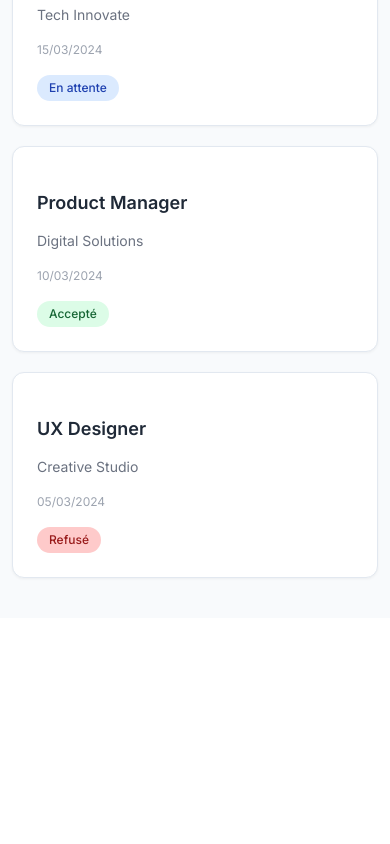
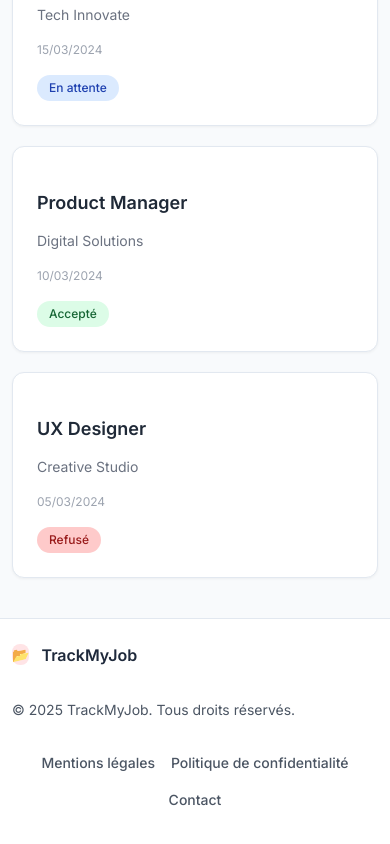
Before and after one commit to Maria29-b/suivie-candidature, a React app in the folder frontend/: page / in a window 390 px wide. Shown: the part 1027-1871 px from the top of the page. Before the commit the page ends 1645 px from the top, so only its background shows below. Built offline with nearby package versions, Linux system fonts and the light colour scheme; the HTML template or start-up script is replaced by a standard one.

Commit message:
feat: ajouter le  footer

```diff
--- a/frontend/src/index.css
+++ b/frontend/src/index.css
@@ -498,3 +498,43 @@ hr {
 .application-card, .stat-card {
   animation: fadeIn 0.3s ease-out;
 }
+
+/* Footer Styles */
+footer {
+  background-color: white;
+  border-top: 1px solid #e2e8f0;
+}
+
+footer a {
+  transition: color 0.2s ease-in-out;
+}
+
+/* Layout pour le footer fixe */
+.flex-col {
+  flex-direction: column;
+}
+
+.flex-1 {
+  flex: 1;
+}
+
+.mt-auto {
+  margin-top: auto;
+}
+
+/* Responsive */
+@media (max-width: 768px) {
+  footer .flex-col {
+    text-align: center;
+  }
+
+  footer .flex-col > div {
+    margin-bottom: 1rem;
+  }
+
+  footer .flex.gap-4 {
+    flex-wrap: wrap;
+    justify-content: center;
+    gap: 1rem;
+  }
+}
--- a/frontend/src/pages/Dashboard.jsx
+++ b/frontend/src/pages/Dashboard.jsx
@@ -3,34 +3,11 @@ import StatCard from "../components/StatCard";
 import ApplicationCard from "../components/ApplicationCard";
 
 const mock = [
-  {
-    id: 1,
-    title: "Développeur Full Stack",
-    company: "Tech Innovate",
-    date: "15/03/2024",
-    status: "PENDING",
-    cvName: "CV_Developpeur_FullStack.pdf",
-    cvUrl: "#",
-  },
-  {
-    id: 2,
-    title: "Product Manager",
-    company: "Digital Solutions",
-    date: "10/03/2024",
-    status: "ACCEPTED",
-    cvName: "CV_Product_Manager.pdf",
-    cvUrl: "#",
-  },
-  {
-    id: 3,
-    title: "UX Designer",
-    company: "Creative Studio",
-    date: "05/03/2024",
-    status: "REJECTED",
-    cvName: "CV_UX_Designer.pdf",
-     cvUrl: "#",
-  },
+  { id: 1, title: "Développeur Full Stack", company: "Tech Innovate", date: "15/03/2024", status: "PENDING", cvName: "CV_Developpeur_FullStack.pdf", cvUrl: "#", },
+  { id: 2, title: "Product Manager", company: "Digital Solutions", date: "10/03/2024", status: "ACCEPTED", cvName: "CV_Product_Manager.pdf", cvUrl: "#", },
+  { id: 3, title: "UX Designer", company: "Creative Studio", date: "05/03/2024", status: "REJECTED", cvName: "CV_UX_Designer.pdf", cvUrl: "#", },
 ];
+
 export default function Dashboard() {
   const total = mock.length;
   const pending = mock.filter(x => x.status === "PENDING").length;
@@ -39,13 +16,13 @@ export default function Dashboard() {
   const rejected = mock.filter(x => x.status === "REJECTED").length;
 
   return (
-    <div className="min-h-screen bg-gray-50">
+    <div className="min-h-screen bg-gray-50 flex flex-col">
       {/* Header */}
       <div className="bg-white border-b">
         <div className="mx-auto max-w-6xl px-4 py-5 flex items-center justify-between">
           <div className="flex items-center gap-3">
             <div className="h-9 w-9 rounded-lg bg-rose-100 flex items-center justify-center">📂</div>
-            <h1 className="text-xl font-semibold">TrackMyJob </h1>
+            <h1 className="text-xl font-semibold">TrackMyJob</h1>
           </div>
           <Link
             to="/add-application"
@@ -55,6 +32,9 @@ export default function Dashboard() {
           </Link>
         </div>
       </div>
+
+      {/* Main Content */}
+      <div className="flex-1">
         {/* Stats */}
         <div className="mx-auto max-w-6xl px-4 py-6 grid grid-cols-1 sm:grid-cols-2 lg:grid-cols-4 gap-4">
           <StatCard title="Total" value={total} />
@@ -69,5 +49,34 @@ export default function Dashboard() {
           {mock.map(item => <ApplicationCard key={item.id} item={item} />)}
         </div>
       </div>
+
+      {/* Footer */}
+      <footer className="bg-white border-t py-6 mt-auto">
+        <div className="mx-auto max-w-6xl px-4">
+          <div className="flex flex-col md:flex-row justify-between items-center">
+            <div className="flex items-center gap-3 mb-4 md:mb-0">
+              <div className="h-6 w-6 rounded-lg bg-rose-100 flex items-center justify-center text-sm">📂</div>
+              <span className="font-semibold text-gray-800">TrackMyJob</span>
+            </div>
+
+            <div className="text-sm text-gray-600 mb-4 md:mb-0">
+              © {new Date().getFullYear()} TrackMyJob. Tous droits réservés.
+            </div>
+
+            <div className="flex gap-4">
+              <a href="#" className="text-sm text-gray-600 hover:text-rose-600 transition-colors">
+                Mentions légales
+              </a>
+              <a href="#" className="text-sm text-gray-600 hover:text-rose-600 transition-colors">
+                Politique de confidentialité
+              </a>
+              <a href="#" className="text-sm text-gray-600 hover:text-rose-600 transition-colors">
+                Contact
+              </a>
+            </div>
+          </div>
+        </div>
+      </footer>
+    </div>
   );
 }
```
Lines whose indentation alone changed are shown as unchanged.
